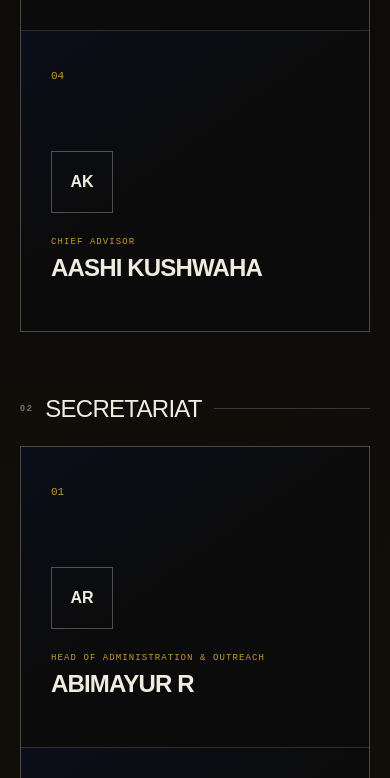
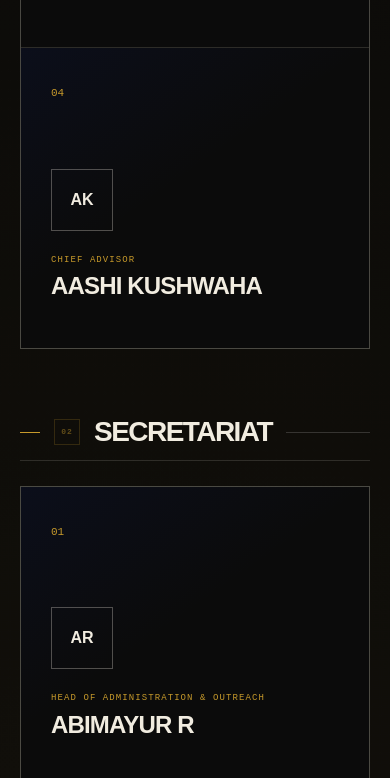
Before and after one commit to djaksh2009/relmun2026, a plain HTML site: page index.html in a window 390 px wide. Shown: the part 8105-8883 px from the top of the page. Drawn offline with Linux system fonts and the light colour scheme.

Commit message:
Add styles for team subheadings and contact details

```diff
--- a/style.css
+++ b/style.css
@@ -2097,3 +2097,173 @@ footer{
   }
 
 }
+/* =========================================================
+   RELMUN '26 — TEAM GROUP HEADINGS
+   CORE / SECRETARIAT
+========================================================= */
+
+.team-subheading {
+  position: relative;
+  display: flex;
+  align-items: center;
+  gap: 22px;
+
+  margin-top: 75px;
+  margin-bottom: 35px;
+
+  padding-bottom: 18px;
+
+  border-bottom: 1px solid var(--line);
+
+  color: var(--ivory);
+}
+
+
+/* small number */
+
+.team-subheading > span {
+  display: inline-flex;
+  align-items: center;
+  justify-content: center;
+
+  min-width: 30px;
+  height: 30px;
+
+  border: 1px solid rgba(199,154,43,.45);
+
+  color: var(--gold);
+
+  font-family: "DM Mono", monospace;
+  font-size: 9px;
+  letter-spacing: .12em;
+}
+
+
+/* CORE / SECRETARIAT */
+
+.team-subheading h3 {
+  margin: 0;
+
+  color: var(--ivory);
+
+  font-family: "Manrope", sans-serif;
+
+  font-size: clamp(30px, 4vw, 52px);
+  font-weight: 800;
+
+  line-height: .95;
+  letter-spacing: -.055em;
+
+  text-transform: uppercase;
+}
+
+
+/* gold accent line */
+
+.team-subheading::before {
+  content: "";
+
+  width: 32px;
+  height: 1px;
+
+  background: var(--gold);
+
+  flex-shrink: 0;
+}
+
+
+/* space before cards */
+
+.team-subheading + .team-grid {
+  margin-top: 0;
+}
+
+
+/* SECRETARIAT separation */
+
+.team-grid + .team-subheading {
+  margin-top: 110px;
+}
+
+
+/* =========================================================
+   CONTACT DETAILS
+========================================================= */
+
+.contact-list {
+  display: grid;
+  gap: 18px;
+  margin-top: 5px;
+}
+
+.contact-list p {
+  margin: 0;
+  color: var(--muted);
+}
+
+.contact-list strong {
+  display: block;
+
+  margin-bottom: 3px;
+
+  color: var(--gold);
+
+  font-family: "DM Mono", monospace;
+  font-size: 9px;
+  font-weight: 500;
+
+  letter-spacing: .13em;
+}
+
+.contact-list a {
+  color: var(--ivory);
+  font-family: "DM Mono", monospace;
+  font-size: 12px;
+  letter-spacing: .04em;
+
+  transition: .25s var(--ease);
+}
+
+.contact-list a:hover {
+  color: var(--gold);
+}
+
+
+/* =========================================================
+   MOBILE
+========================================================= */
+
+@media (max-width: 700px) {
+
+  .team-subheading {
+    gap: 14px;
+
+    margin-top: 60px;
+    margin-bottom: 25px;
+
+    padding-bottom: 14px;
+  }
+
+  .team-subheading::before {
+    width: 20px;
+  }
+
+  .team-subheading > span {
+    min-width: 26px;
+    height: 26px;
+    font-size: 8px;
+  }
+
+  .team-subheading h3 {
+    font-size: 28px;
+  }
+
+  .team-grid + .team-subheading {
+    margin-top: 70px;
+  }
+
+  .contact-list {
+    gap: 16px;
+  }
+
+}
```
